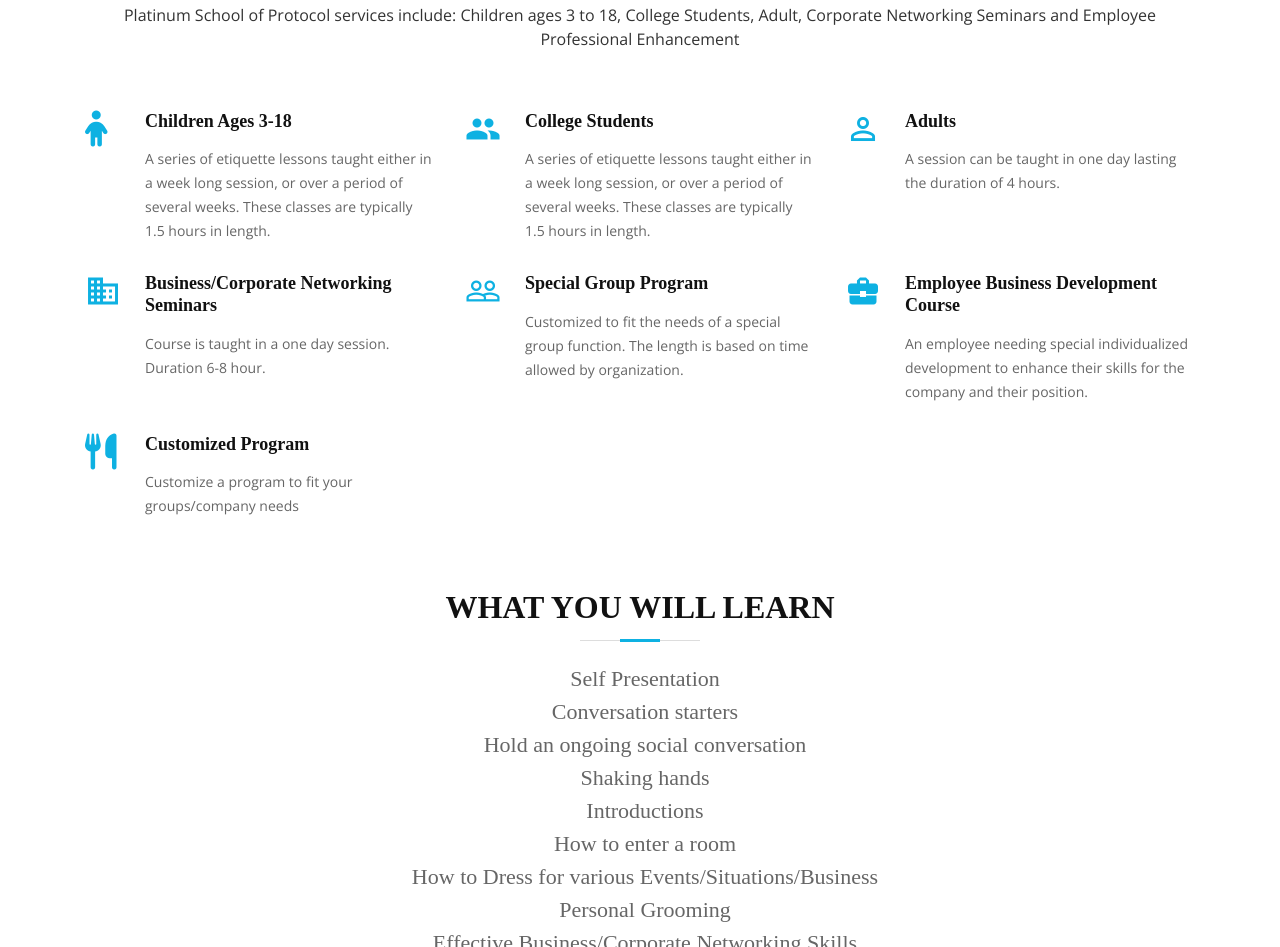
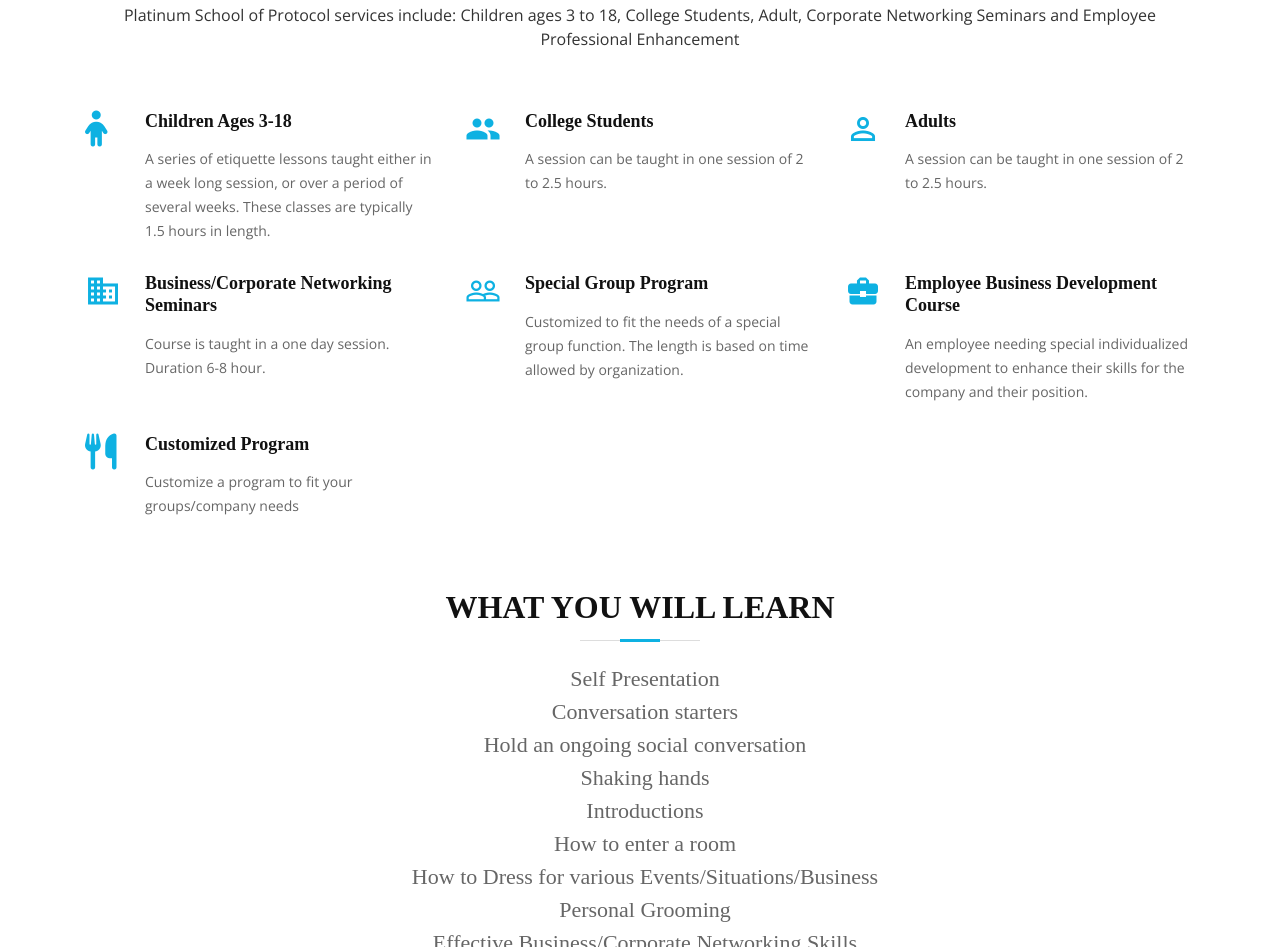
Before and after one commit to gsmith77/platinum-school-of-protocol-website, a plain HTML site: page index.html in a window 1280 px wide. Shown: the part 1764-2711 px from the top of the page. Drawn offline with nearby package versions, Linux system fonts and the light colour scheme; files whose address does not match are found by name.

Commit message:
Update index.html

```diff
--- a/index.html
+++ b/index.html
@@ -159,12 +159,12 @@
           <div class="col-lg-4 col-md-6 box wow bounceInUp" data-wow-duration="1.4s">
             <div class="icon"><i class="material-icons">people</i></div>
             <h4 class="title"><a href="">College Students</a></h4>
-            <p class="description">A series of etiquette lessons taught either in a week long session, or over a period of several weeks.  These classes are typically 1.5 hours in length.</p>
+            <p class="description">A session can be taught in one session of 2 to 2.5 hours.</p>
           </div>
           <div class="col-lg-4 col-md-6 box wow bounceInUp" data-wow-duration="1.4s">
             <div class="icon"><i class="material-icons">perm_identity</i></div>
             <h4 class="title"><a href="">Adults</a></h4>
-            <p class="description">A session can be taught in one day lasting the duration of 4 hours.</p>
+            <p class="description">A session can be taught in one session of 2 to 2.5 hours.</p>
           </div>
           <div class="col-lg-4 col-md-6 box wow bounceInUp" data-wow-delay="0.1s" data-wow-duration="1.4s">
             <div class="icon"><i class="material-icons" style="font-size:36px">business</i></div>
```
